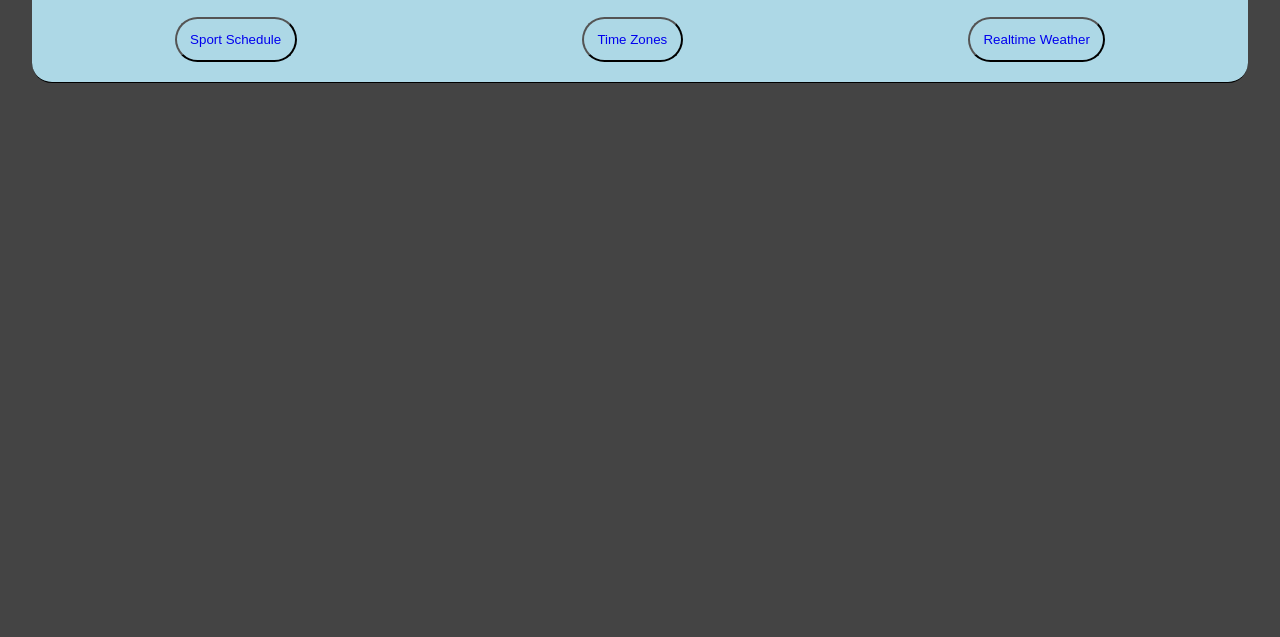
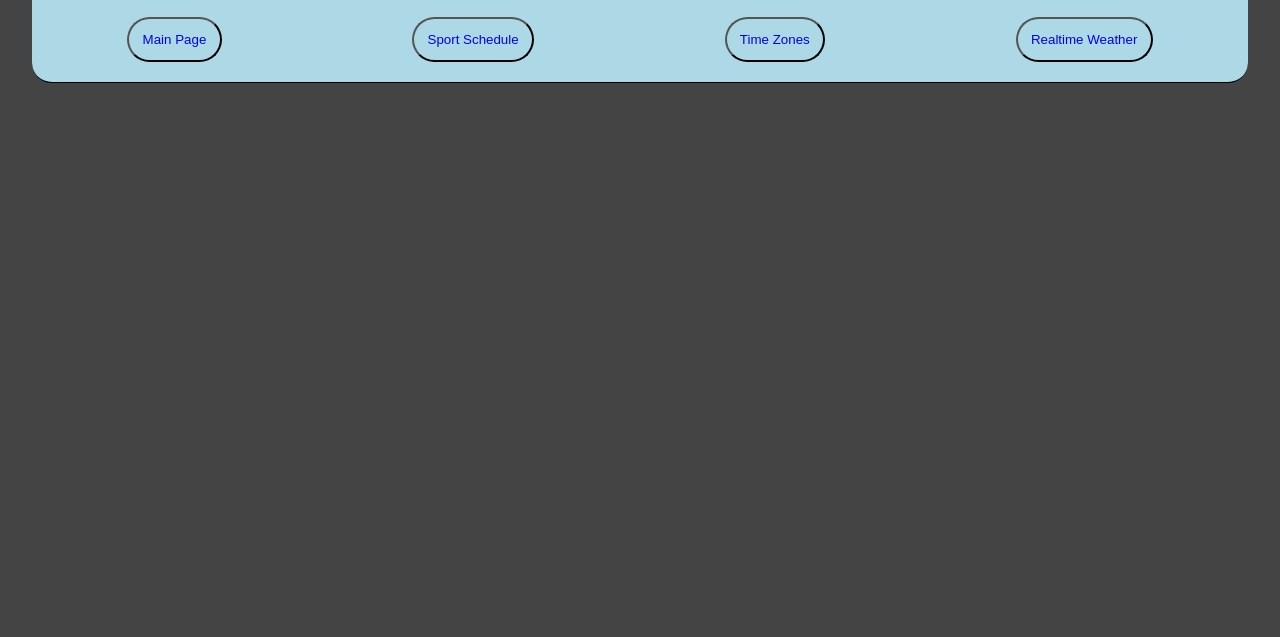
Before and after one commit to 7Prince11/WeatherAPI, a plain HTML site: page astronomy/index.html in a window 1280 px wide. Shown: the part 163-800 px from the top of the page. Drawn offline with Linux system fonts and the light colour scheme; no server answers.

Commit message:
Astronomy Weather (updated 6/29/2022)

```diff
--- a/astronomy/css/style.css
+++ b/astronomy/css/style.css
@@ -5,6 +5,17 @@ body {
 li {
     list-style: none;
     color: white;
+}
+::-webkit-scrollbar {
+    width: 20px;
+
+}
+
+::-webkit-scrollbar-track {
+    background: #dddddd;
+}
+::-webkit-scrollbar-thumb {
+    background: blue;
 }
 
 #container {
@@ -44,6 +55,7 @@ footer {
     text-align: center;
     padding : 20px 0;
     display: flex;
+    /* flex-wrap: wrap; */
     justify-content: space-around;
     border-bottom: 1px solid black;
     border-bottom-right-radius : 20px;
@@ -54,7 +66,7 @@ button{
     border-radius: 2em;
     padding : 1em;
     cursor: pointer;
-
+    /* margin : 0 5px 0 5px; */
     outline: none;
 }
 button:hover {
@@ -70,7 +82,7 @@ a {
 
 }
 a:visited{
-    color: black;
+    color:black;
 }
 a:hover{
     color: white;
--- a/astronomy/index.html
+++ b/astronomy/index.html
@@ -37,6 +37,7 @@
     </div>
 
     <footer>
+        <button> <a href="../index.html"> Main Page </a> </button>
         <button> <a href="../sport_api/index.html"> Sport Schedule</a> </button>
         <button> <a href="../time_zone_api/index.html"> Time Zones</a> </button>
         <button> <a href="../weather_rn/index.html"> Realtime Weather </a> </button>
```
